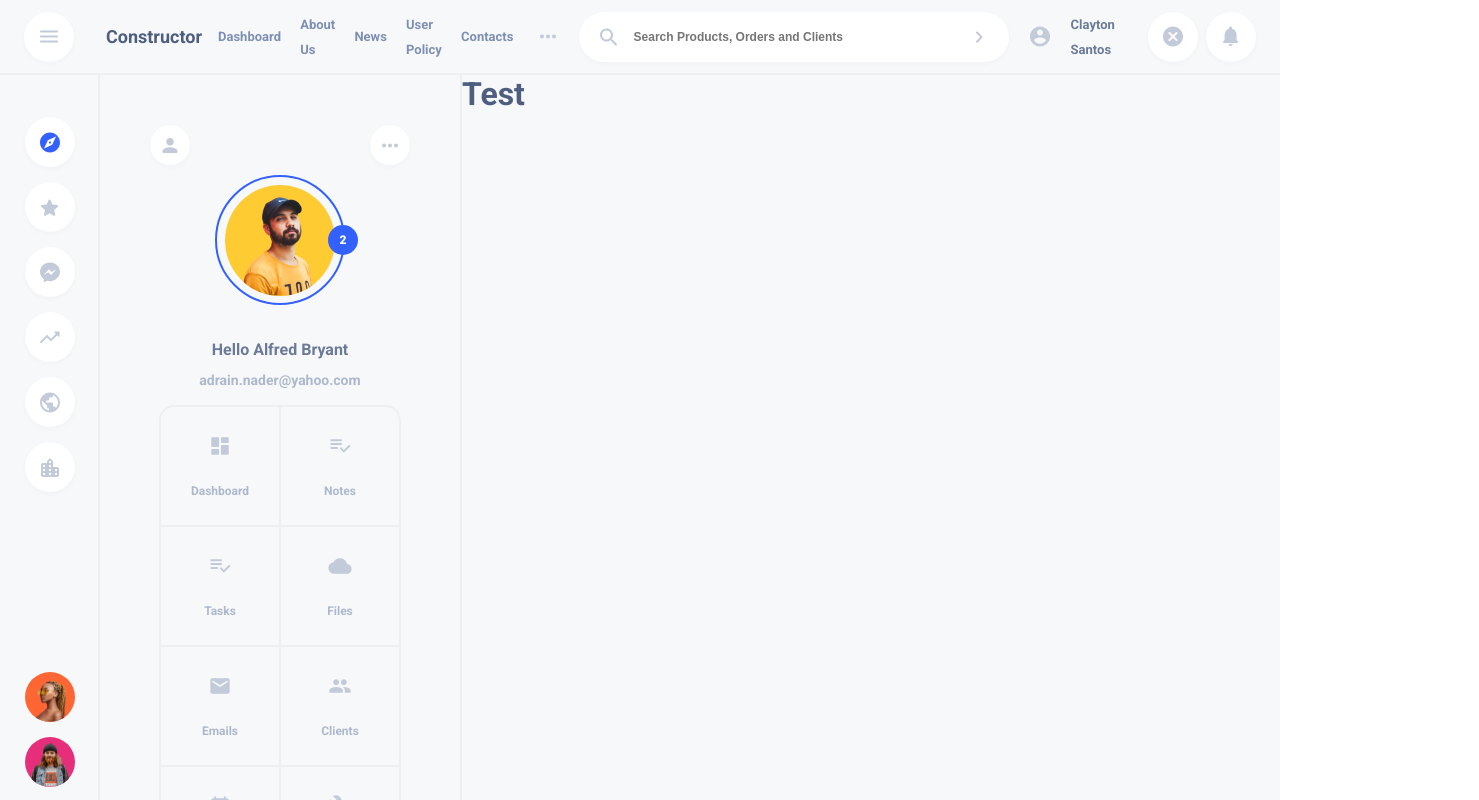
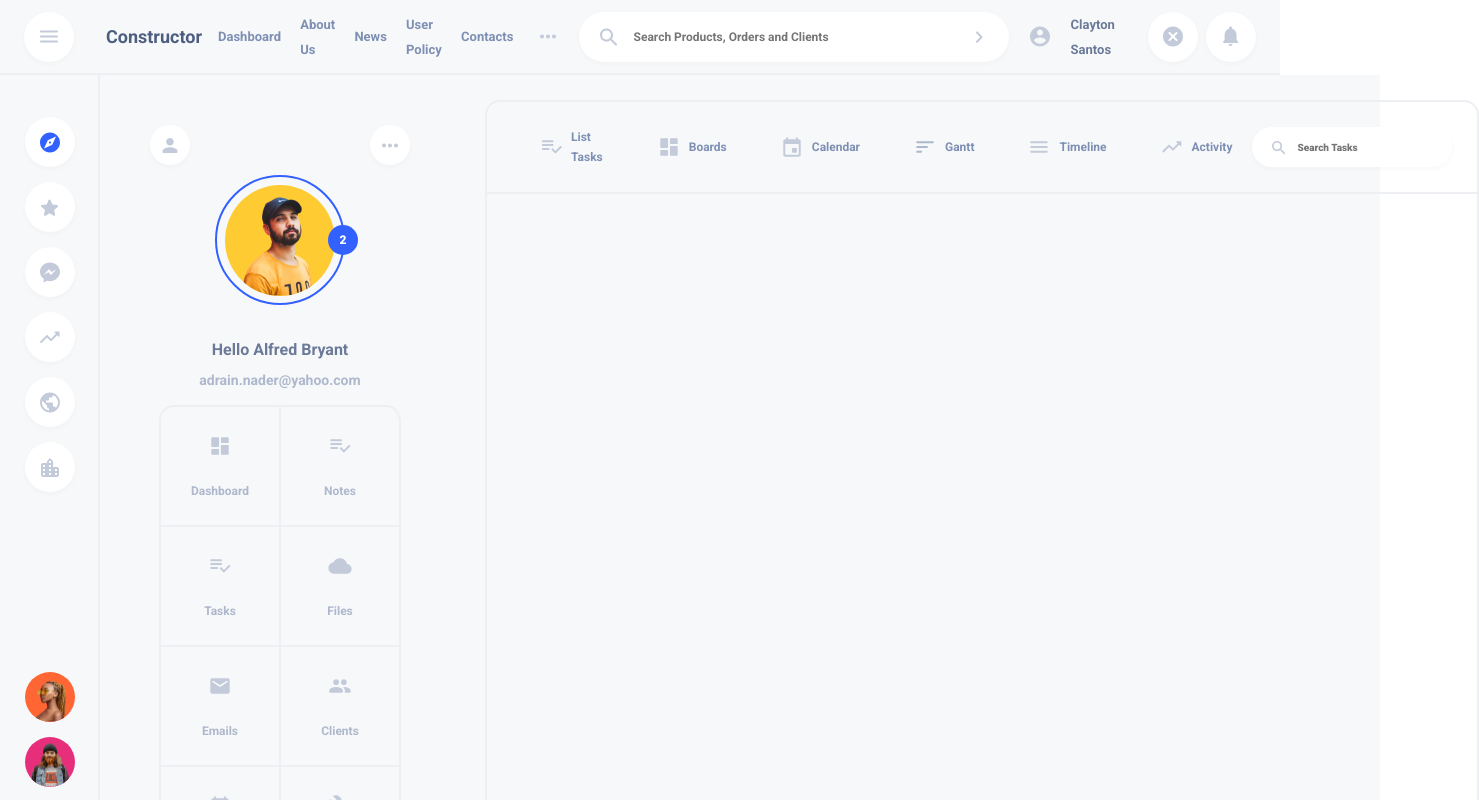
Before and after one commit to AyushBobale/NextDash, a Next.js app in the folder src/: page / in a window 1280 px wide. Shown: the top 800 px of the page, 1479 px wide, since content can reach past the window. Built offline with nearby package versions, Linux system fonts and the light colour scheme.

Commit message:
top nav todo done

```diff
--- /dev/null
+++ b/src/src/app/components/TodoContainer.tsx
@@ -0,0 +1,53 @@
+import Activity from "../../../public/static/images/trend.svg";
+import Calender from "../../../public/static/images/event.svg";
+import Dashboard from "../../../public/static/images/dashboard.svg";
+import Gantt from "../../../public/static/images/gantt.svg";
+import Image from "next/image";
+import Search from "../../../public/static/images/search.svg";
+import Tasks from "../../../public/static/images/tasks.svg";
+import TimeLine from "../../../public/static/images/ham-menu.svg";
+import styles from "../components/css/TodoContainer.module.css";
+
+const TodoContainer = () => {
+  return (
+    <div className={styles["todo-cont"]}>
+      <div className={styles["top-nav"]}>
+        <div className={styles["top-nav-inner"]}>
+          <div className={styles["tabs"]}>
+            <div>
+              <Image src={Tasks} alt="" />
+              List Tasks
+            </div>
+            <div>
+              <Image src={Dashboard} alt="" />
+              Boards
+            </div>
+            <div>
+              <Image src={Calender} alt="" />
+              Calendar
+            </div>
+            <div>
+              <Image src={Gantt} alt="" />
+              Gantt
+            </div>
+            <div>
+              <Image src={TimeLine} alt="" />
+              Timeline
+            </div>
+            <div>
+              <Image src={Activity} alt="" />
+              Activity
+            </div>
+          </div>
+
+          <div className={styles["search-bar"]}>
+            <input type="text" placeholder="Search Tasks" />
+            <Image src={Search} alt="" />
+          </div>
+        </div>
+      </div>
+    </div>
+  );
+};
+
+export default TodoContainer;
--- a/src/src/app/components/css/ProfileContainer.module.css
+++ b/src/src/app/components/css/ProfileContainer.module.css
@@ -1,6 +1,6 @@
 .profile-pad-cont {
   padding: 50px;
-  border-right: 2px solid var(--border-cl);
+  /* border-right: 2px solid var(--border-cl); */
   min-height: 100%;
 }
 
@@ -152,6 +152,8 @@
   box-shadow: 0px 10px 30px 0px rgba(38, 51, 77, 0.03);
   border: none;
   position: absolute;
+  color: var(--primary-hl);
+  font-weight: 900;
 }
 
 .contact-opts {
--- /dev/null
+++ b/src/src/app/components/css/TodoContainer.module.css
@@ -0,0 +1,83 @@
+.todo-cont {
+  /* padding: 25px; */
+  min-height: 100%;
+  max-height: 100%;
+  width: 100%;
+  margin: 25px;
+  border-radius: 15px;
+  border: 2px solid var(--grey-blue-95);
+}
+
+.top-nav {
+  width: 100%;
+  border-bottom: 2px solid var(--grey-blue-95);
+}
+
+.top-nav-inner {
+  display: flex;
+  justify-content: space-between;
+  align-items: center;
+  padding: 25px;
+  padding-left: 50px;
+}
+
+.tabs {
+  display: flex;
+  gap: 30px;
+}
+
+.tabs > div {
+  display: flex;
+  align-items: center;
+  justify-content: center;
+  gap: 5px;
+
+  color: var(--grey-blue-70);
+  font-size: 12px;
+  font-weight: 700;
+  line-height: 20px;
+
+  padding-right: 20px;
+}
+
+.tabs > div > img {
+  height: 30px;
+  width: 30px;
+}
+
+.tabs > div:hover > img {
+  filter: invert(32%) sepia(100%) saturate(3442%) hue-rotate(198deg)
+    brightness(91%) contrast(101%);
+}
+.tabs > div:hover {
+  color: var(--primary-hl);
+}
+
+.search-bar {
+  position: relative;
+}
+
+.search-bar > img {
+  position: absolute;
+  left: 15px;
+  height: 24px;
+  width: 24px;
+  top: calc(50% - 11px);
+}
+
+.search-bar > input {
+  width: 200px;
+  height: 40px;
+  padding: 15px;
+
+  border-radius: 30px;
+  background: #fff;
+  box-shadow: 0px 2px 5px 0px rgba(38, 51, 77, 0.03);
+  border: none;
+  color: var(--grey-blue-70);
+
+  font-size: 10px;
+  font-weight: 900;
+  line-height: 20px;
+  padding-left: 45px;
+}
--- a/src/src/app/globals.css
+++ b/src/src/app/globals.css
@@ -24,12 +24,13 @@
   -webkit-box-sizing: border-box;
   -moz-box-sizing: border-box;
   box-sizing: border-box;
+  font-family: "Roboto", sans-serif;
 }
 
 html,
 body {
   min-height: 100vh;
-  font-family: "Roboto", sans-serif;
+  /* font-family: "Roboto", sans-serif; */
   color: var(--grey-blue-50);
 }
 
--- a/src/src/app/page.tsx
+++ b/src/src/app/page.tsx
@@ -1,11 +1,12 @@
 import ProfileContainer from "./components/ProfileContainer";
+import TodoContainer from "./components/TodoContainer";
 import styles from "./page.module.css";
 
 export default function Home() {
   return (
     <div className={styles["home-cont"]}>
       <ProfileContainer />
-      <h1>Test</h1>
+      <TodoContainer />
     </div>
   );
 }
```
Also changed, not shown: src/public/static/images/gantt.svg (added).
